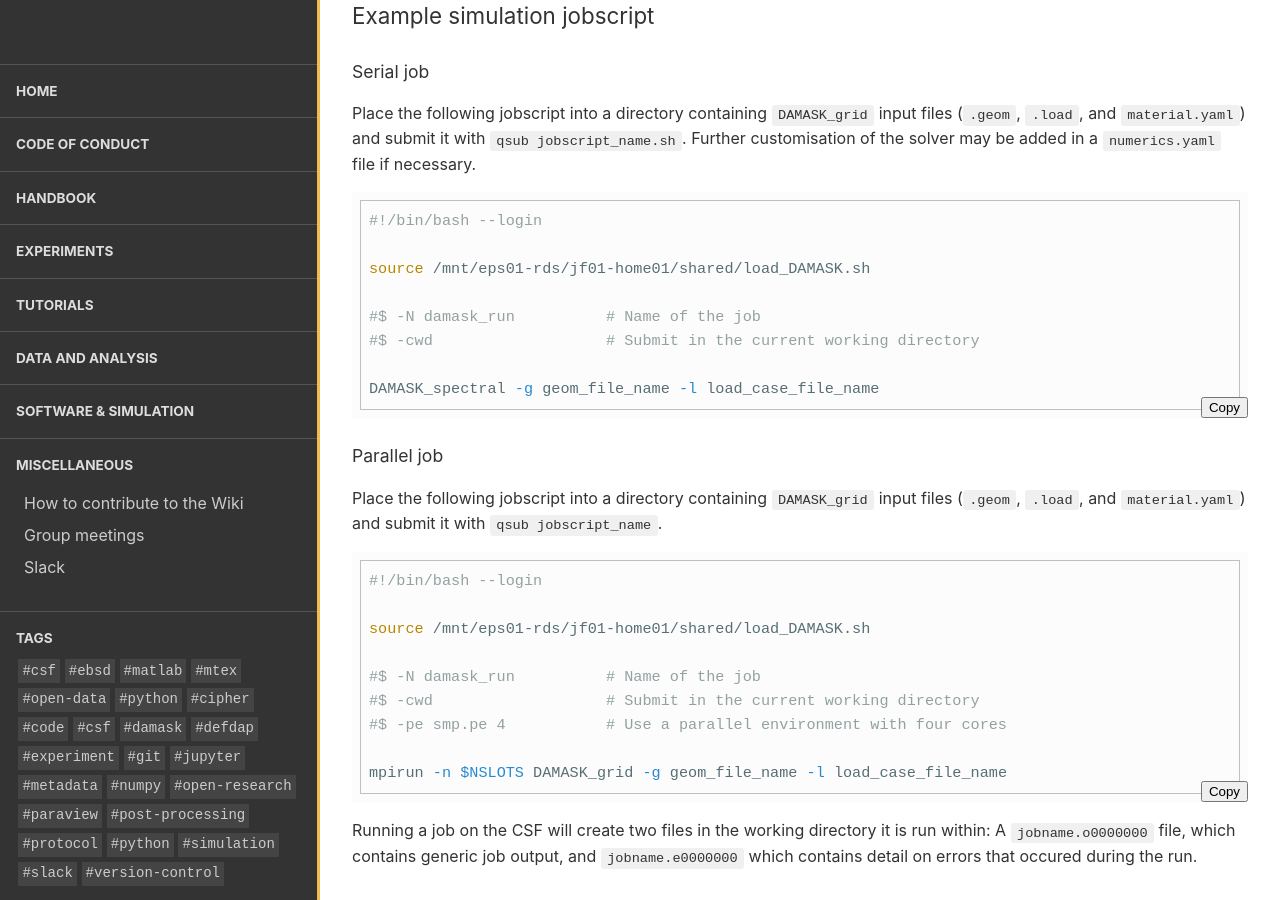
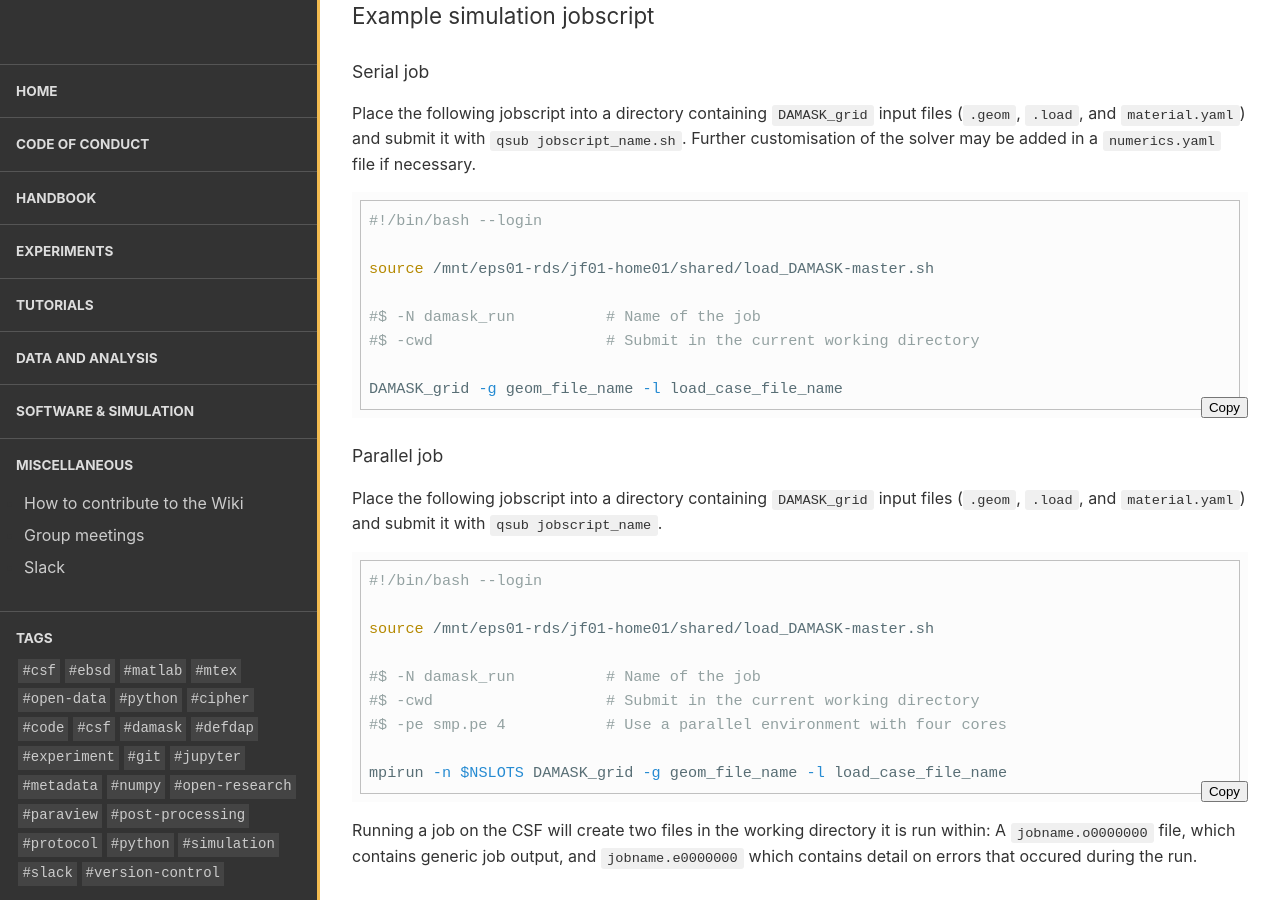
Before and after one commit to LightForm-group/wiki, a Jekyll site: the page built from collections/_software_and_simulation/new_damask.md, in a window 1280 px wide and 900 px high, scrolled down 1156 px. Built offline with Jekyll 4.4.1, drawn with Linux system fonts in a browser that asks for light colours; nearby versions of some CDN libraries.

Commit message:
Update new_damask.md

````diff
--- a/collections/_software_and_simulation/new_damask.md
+++ b/collections/_software_and_simulation/new_damask.md
@@ -36,12 +36,12 @@ Place the following jobscript into a directory containing `DAMASK_grid` input fi
 ```sh
 #!/bin/bash --login
 
-source /mnt/eps01-rds/jf01-home01/shared/load_DAMASK.sh
+source /mnt/eps01-rds/jf01-home01/shared/load_DAMASK-master.sh
 
 #$ -N damask_run          # Name of the job
 #$ -cwd                   # Submit in the current working directory
 
-DAMASK_spectral -g geom_file_name -l load_case_file_name
+DAMASK_grid -g geom_file_name -l load_case_file_name
 ```
 
 #### Parallel job
@@ -51,7 +51,7 @@ Place the following jobscript into a directory containing `DAMASK_grid` input fi
 ```sh
 #!/bin/bash --login
 
-source /mnt/eps01-rds/jf01-home01/shared/load_DAMASK.sh
+source /mnt/eps01-rds/jf01-home01/shared/load_DAMASK-master.sh
 
 #$ -N damask_run          # Name of the job
 #$ -cwd                   # Submit in the current working directory
````
